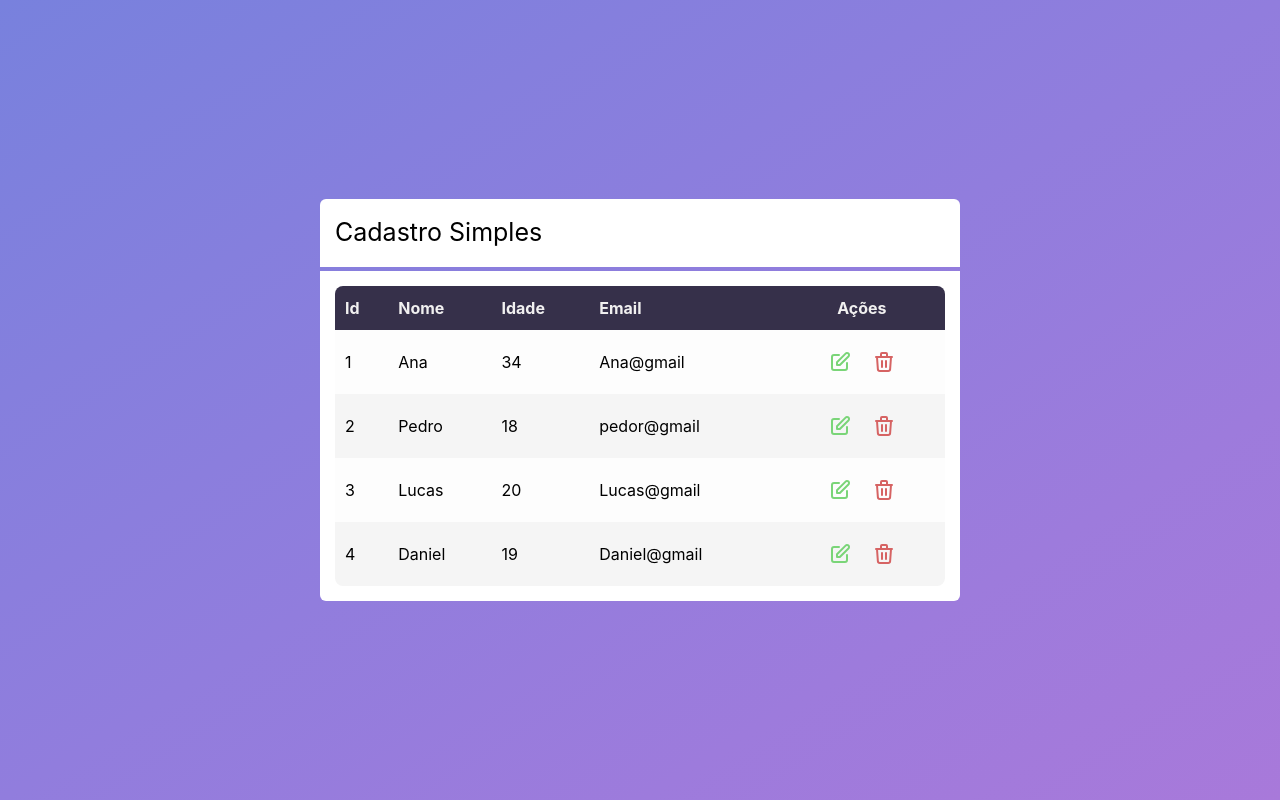
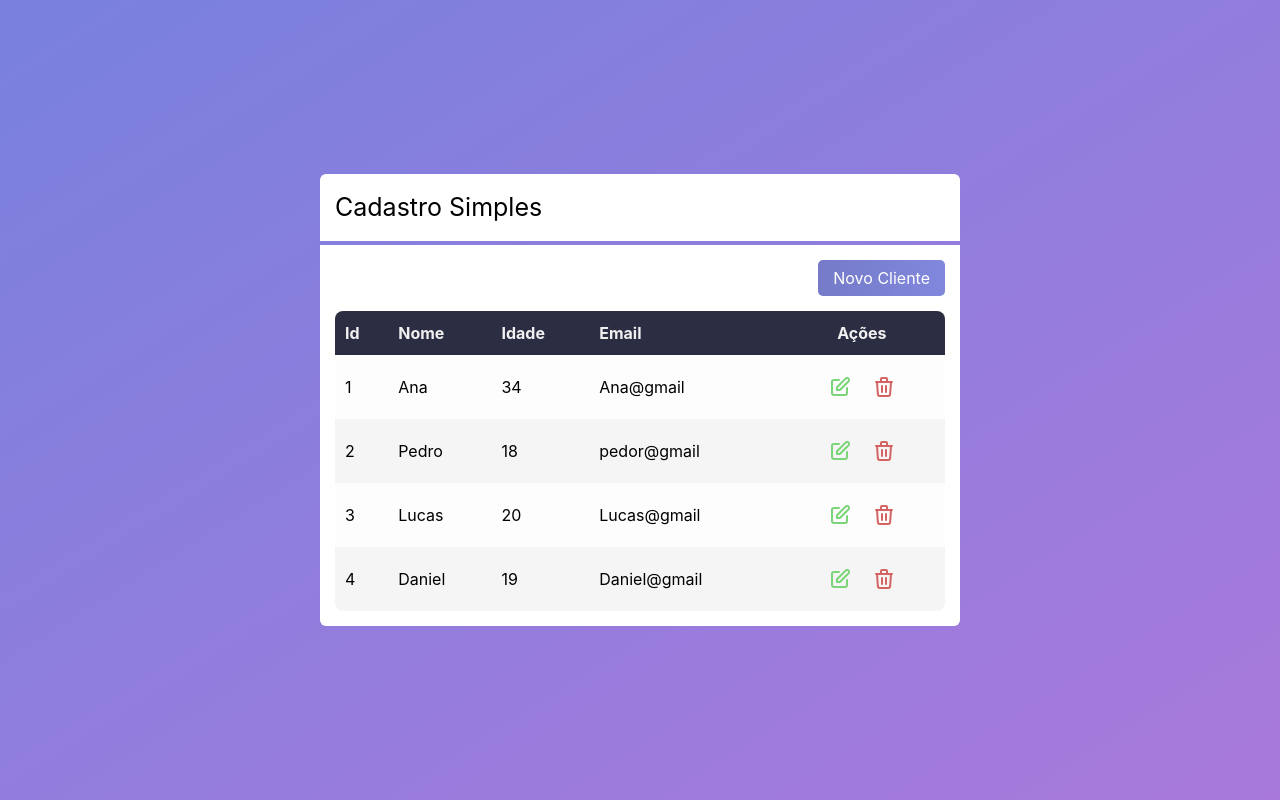
Before and after one commit to ketlynsantos/Cadastro-Simples-NextJs, a Next.js app: page / in a window 1280 px wide. Built offline with nearby package versions, Linux system fonts and the light colour scheme.

Commit message:
Add button new Clients

```diff
--- /dev/null
+++ b/src/components/Button.tsx
@@ -0,0 +1,12 @@
+import styles from '../styles/Button.module.css'
+
+interface ButtonProps {
+    className?: string
+    children: any
+}
+
+export default function Button(props: ButtonProps) {
+    return (
+        <button className={styles.btn}>{ props.children }</button>
+    )
+}
--- /dev/null
+++ b/src/components/Input.tsx
@@ -0,0 +1,9 @@
+interface InputProps {
+
+}
+
+export default function Input(props: InputProps) {
+    return(
+        <div></div>
+    )
+}
--- a/src/pages/index.tsx
+++ b/src/pages/index.tsx
@@ -1,3 +1,4 @@
+import Button from '../components/Button'
 import Layout from '../components/Layout'
 import Table from '../components/Table'
 import Client from '../core/Client'
@@ -25,8 +26,10 @@ export default function Home() {
   return (
     <div className={styles.index}>
       <Layout title="Cadastro Simples">
+        <div style={{display: 'flex', justifyContent: 'flex-end'}}><Button>Novo Cliente</Button></div>
         <Table clients={clients} selectClient={selectClient} deleteClient={deleteClient}></Table>
       </Layout>
+
     </div>
   )
 }
--- /dev/null
+++ b/src/styles/Button.module.css
@@ -0,0 +1,8 @@
+.btn {
+    background-image: linear-gradient(to right, #757bc8, #8187dc);
+    border-radius: 5px;
+    color: white;
+    padding: 6px 15px;
+
+    margin-bottom: 15px;
+}
--- a/src/styles/Table.module.css
+++ b/src/styles/Table.module.css
@@ -6,7 +6,7 @@
 }
 
 .table thead{
-    background-color: #36304a;
+    background-color: #2b2d42;
     color: #f1f0f0;
 }
 
--- a/src/styles/globals.css
+++ b/src/styles/globals.css
@@ -18,3 +18,7 @@ a {
 * {
   box-sizing: border-box;
 }
+
+button {
+  outline: none;
+}
```
Also changed, not shown: src/components/Form.tsx (added).
